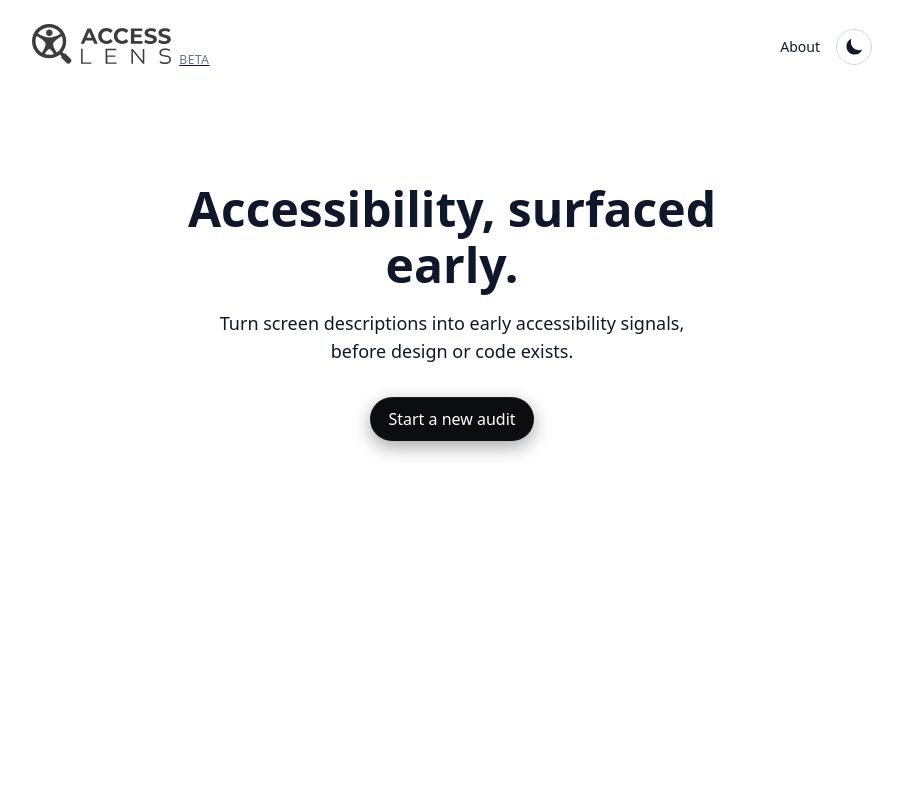
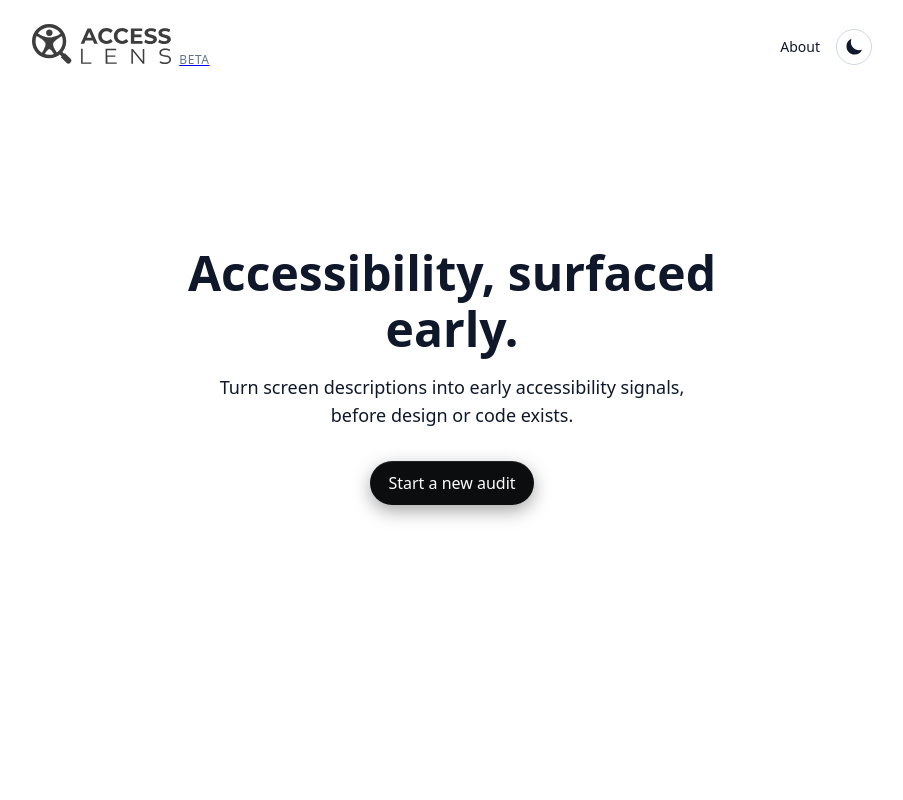
Before and after one commit to AceMoon-tech/access-lens, a React (Vite) app: page / in a window 1280 px wide. Shown: the top 800 px of the page, without its empty margins (188-1091 px from the left). Built offline with nearby package versions, Linux system fonts and the light colour scheme; no server answers.

Commit message:
Hero Text Positioning on Homepage

```diff
--- a/src/index.css
+++ b/src/index.css
@@ -350,3 +350,10 @@ body {
 .theme-toggle:active:not(:disabled) {
   transform: translateY(1px);
 }
+
+/* Homepage hero desktop spacing */
+@media (min-width: 1024px) {
+  .homepage-hero {
+    margin-top: var(--space-64);
+  }
+}
--- a/src/screens/Home.jsx
+++ b/src/screens/Home.jsx
@@ -2,7 +2,7 @@ import { Link } from "react-router-dom";
 
 function Home() {
   return (
-    <div className="hero">
+    <div className="hero homepage-hero">
       <h1 className="hero-title">
         Accessibility, surfaced early.
       </h1>
```
